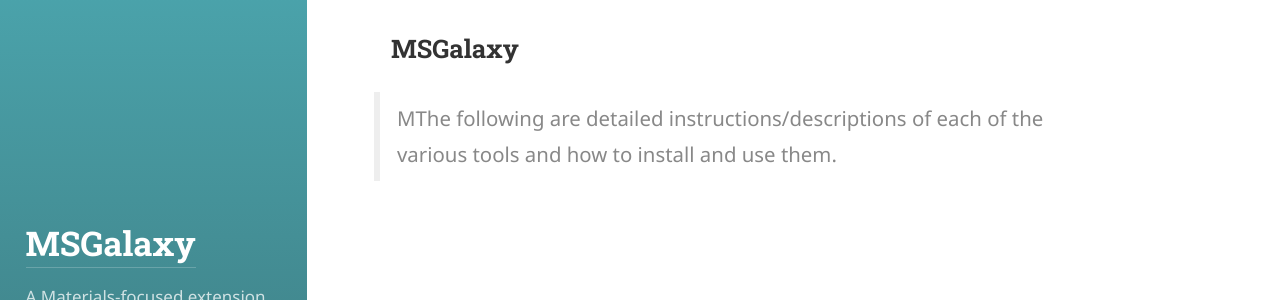
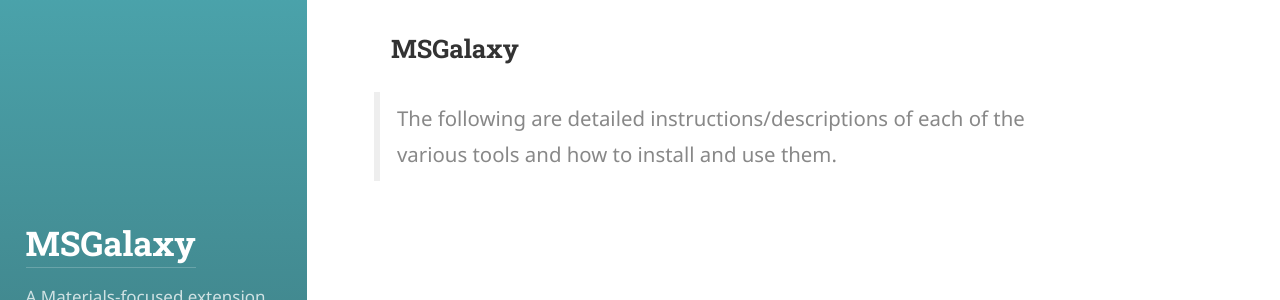
Before and after one commit to MSGalaxyProject/MSGalaxyHub, a Jekyll site: the page built from tools.md, in a window 1280 px wide. Shown: the part 184-484 px from the top of the page. Built offline with Jekyll 4.4.1, drawn with Linux system fonts in a browser that asks for light colours; some web fonts are replaced.

Commit message:
Update tools.md

```diff
--- a/tools.md
+++ b/tools.md
@@ -8,5 +8,5 @@ order: 2
 ## MSGalaxy
 
 
-> MThe following are detailed instructions/descriptions of each of the various tools and how to install and use them.
+> The following are detailed instructions/descriptions of each of the various tools and how to install and use them.
 {:.lead}
```
